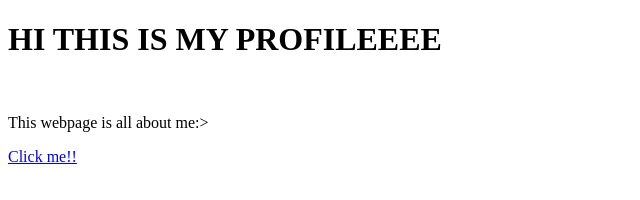
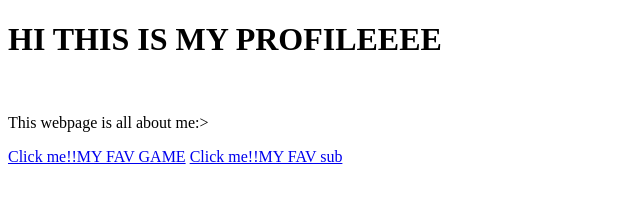
Before and after one commit to Shwermyes/Laboratory2, a plain HTML site: page index.html in a window 1280 px wide. Shown: the whole page, without its empty margins (0-640 px from the left). Drawn offline with Linux system fonts and the light colour scheme.

Commit message:
Update index.html

```diff
--- a/index.html
+++ b/index.html
@@ -1,7 +1,7 @@
 <!DOCTYPE html>
 <html>
      <head>
-       <title> Mobile legends bang bang  </title>
+       <title> MY PROFILE  </title>
        <meta charset="UTF-8">
        <meta name="Author" content="Shermaine Espadon">
 	   <meta="keywords" content="Lab Exercise 2">
@@ -11,4 +11,5 @@
 <h1> HI THIS IS MY PROFILEEEE </h1>
  <br>
 <p> This webpage is all about me:> </p>
-		<a href="games.html">Click me!!</a>
+		<a href="games.html">Click me!!MY FAV GAME</a>
+		<a href="subjects.html">Click me!!MY FAV sub</a>
```
